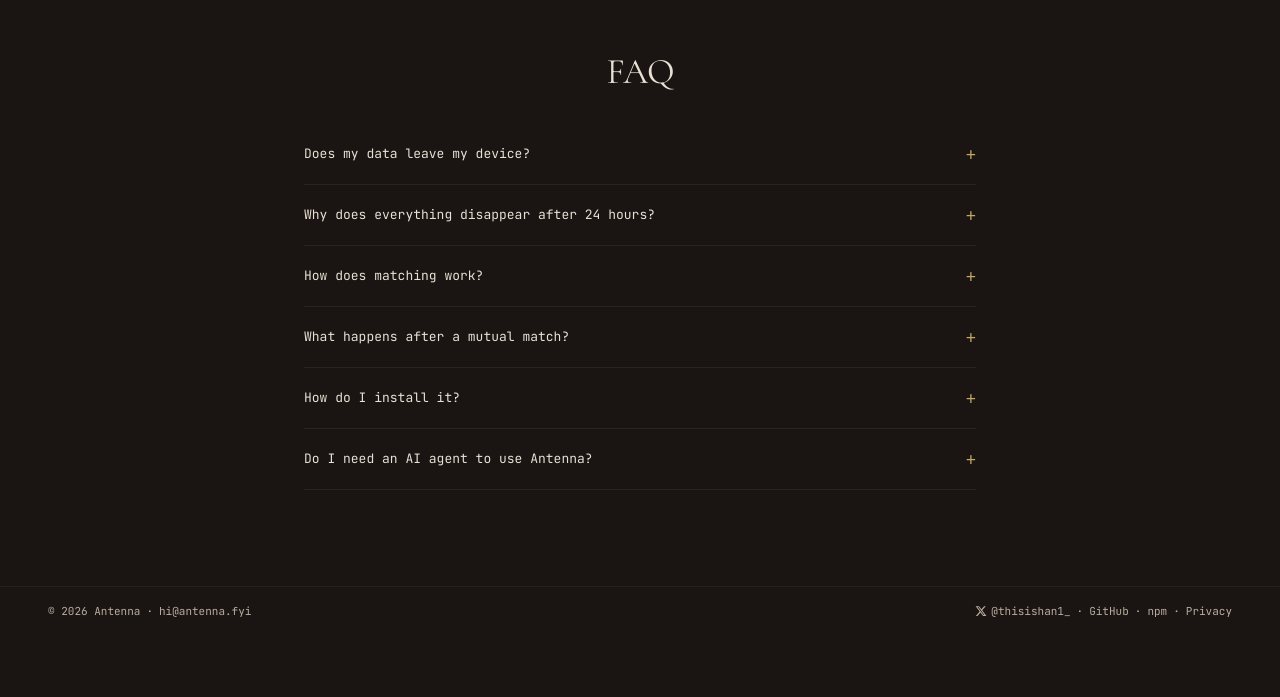
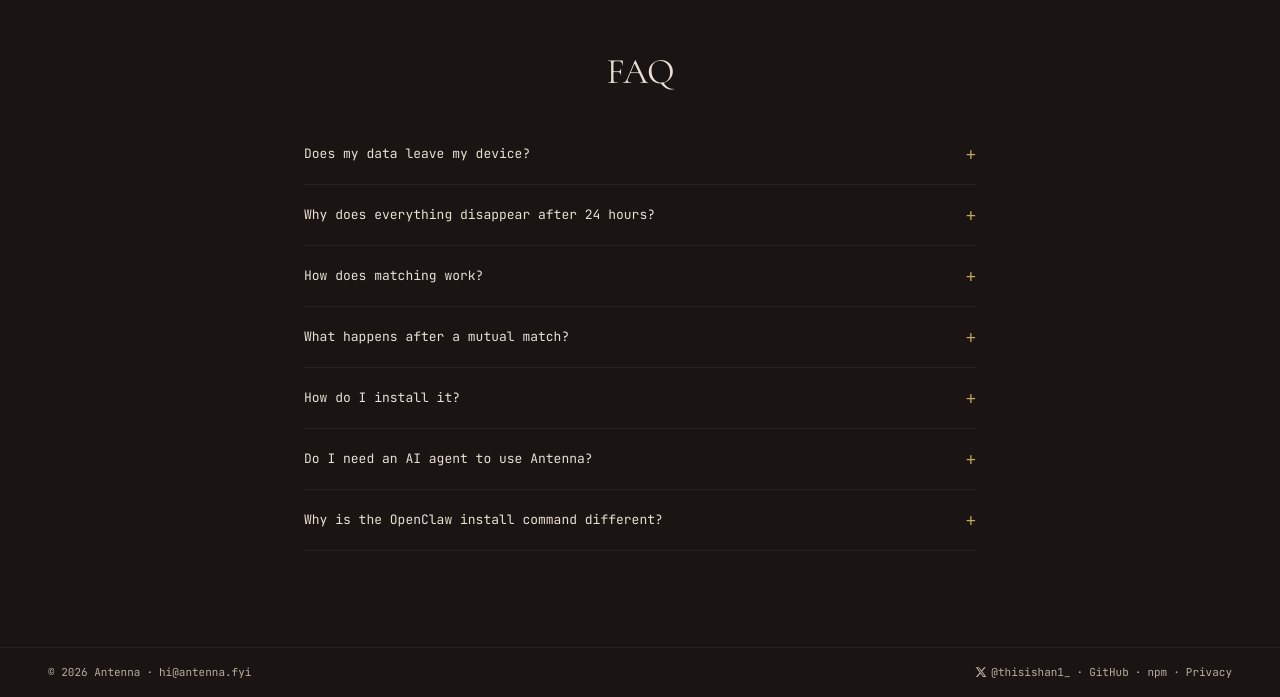
Before and after one commit to H1an1/Antenna-fyi, a Next.js app: page / in a window 1280 px wide. Shown: the part 2933-3630 px from the top of the page. Before the commit the page ends 3569 px from the top, so only its background shows below. Built offline with nearby package versions, Linux system fonts and the light colour scheme.

Commit message:
feat: FAQ — why OpenClaw install is different

```diff
--- a/src/app/components/FAQ.tsx
+++ b/src/app/components/FAQ.tsx
@@ -27,6 +27,10 @@ const FAQS = [
   {
     q: "Do I need an AI agent to use Antenna?",
     a: "Yes. Antenna is built for AI agents — your agent reads nearby people's cards, decides who's worth meeting, and tells you why. Without an agent, there's no matching, no recommendations, no magic. If you don't have one yet, start with Hermes (hermes-agent.nousresearch.com) or OpenClaw (openclaw.ai).",
+  },
+  {
+    q: "Why is the OpenClaw install command different?",
+    a: "OpenClaw has its own plugin system with native hooks — it can auto-detect when you share a location and trigger a scan without you asking. That deeper integration requires installing through OpenClaw's plugin manager (openclaw plugins install) rather than npm. Hermes uses a Python plugin that npm can copy directly. Both give you the same features, just different install paths.",
   },
 ];
 
```
